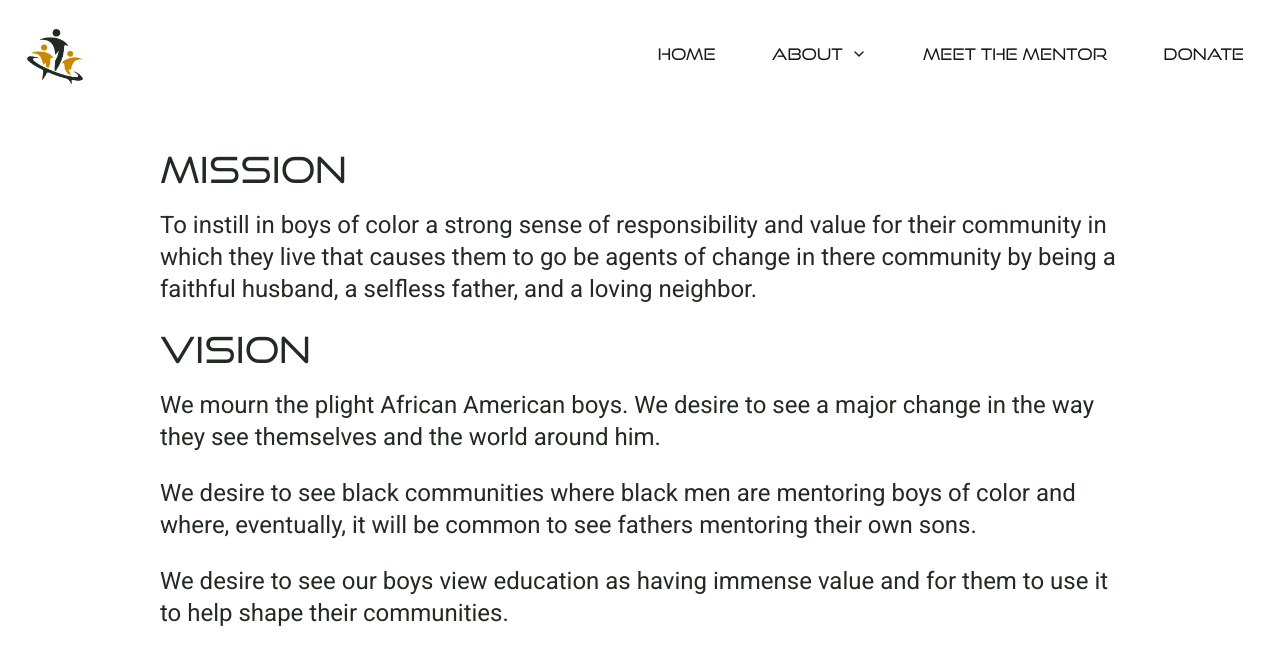
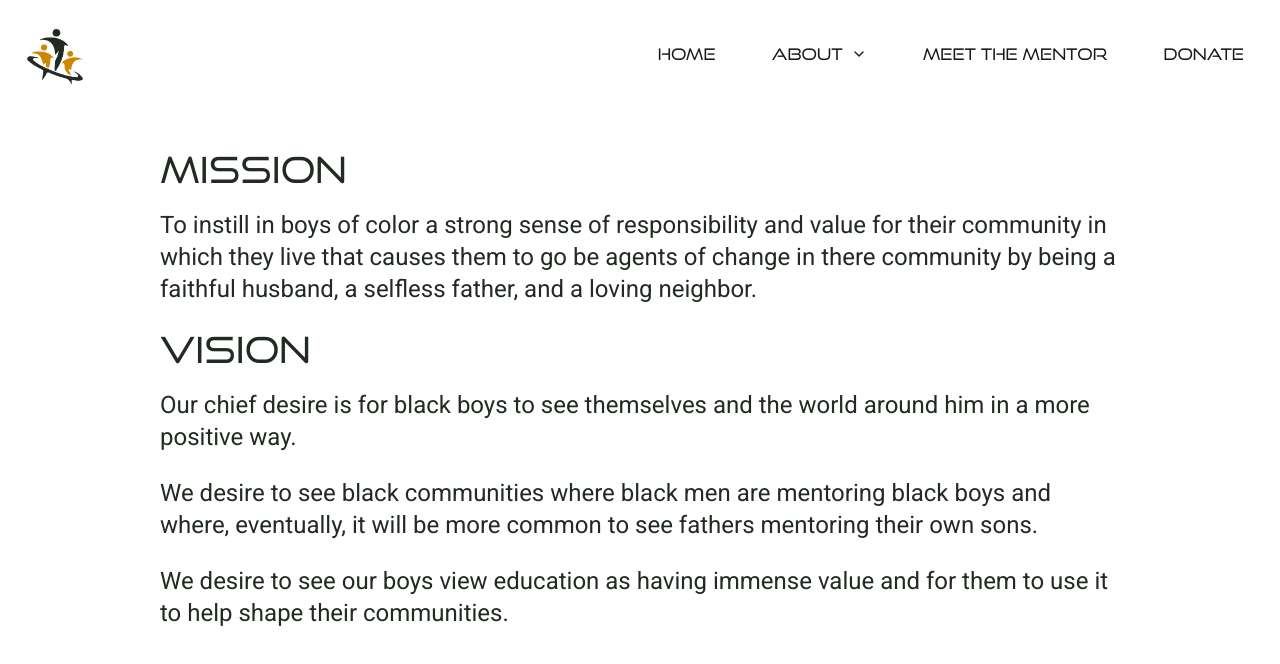
Before and after one commit to drethedevjs/boss-boys, a React (Vite) app: page /mission-vision in a window 1280 px wide. Shown: the top 664 px of the page. Built offline with nearby package versions, Linux system fonts and the light colour scheme.

Commit message:
Updated Mission and vision page and added it to the header menu.

```diff
--- a/src/components/Navbar.tsx
+++ b/src/components/Navbar.tsx
@@ -23,6 +23,10 @@ export const Navbar = () => {
         {
           link: "/pledge",
           text: "Our Pledge"
+        },
+        {
+          link: "/mission-vision",
+          text: "Mission & Vision"
         }
       ]
     },
--- a/src/pages/MissionVision.tsx
+++ b/src/pages/MissionVision.tsx
@@ -13,13 +13,13 @@ export const MissionVision = () => {
 
       <h2>Vision</h2>
       <p>
-        We mourn the plight African American boys. We desire to see a major
-        change in the way they see themselves and the world around him.
+        Our chief desire is for black boys to see themselves and the world
+        around him in a more positive way.
       </p>
       <p>
-        We desire to see black communities where black men are mentoring boys of
-        color and where, eventually, it will be common to see fathers mentoring
-        their own sons.
+        We desire to see black communities where black men are mentoring black
+        boys and where, eventually, it will be more common to see fathers
+        mentoring their own sons.
       </p>
       <p>
         We desire to see our boys view education as having immense value and for
```
